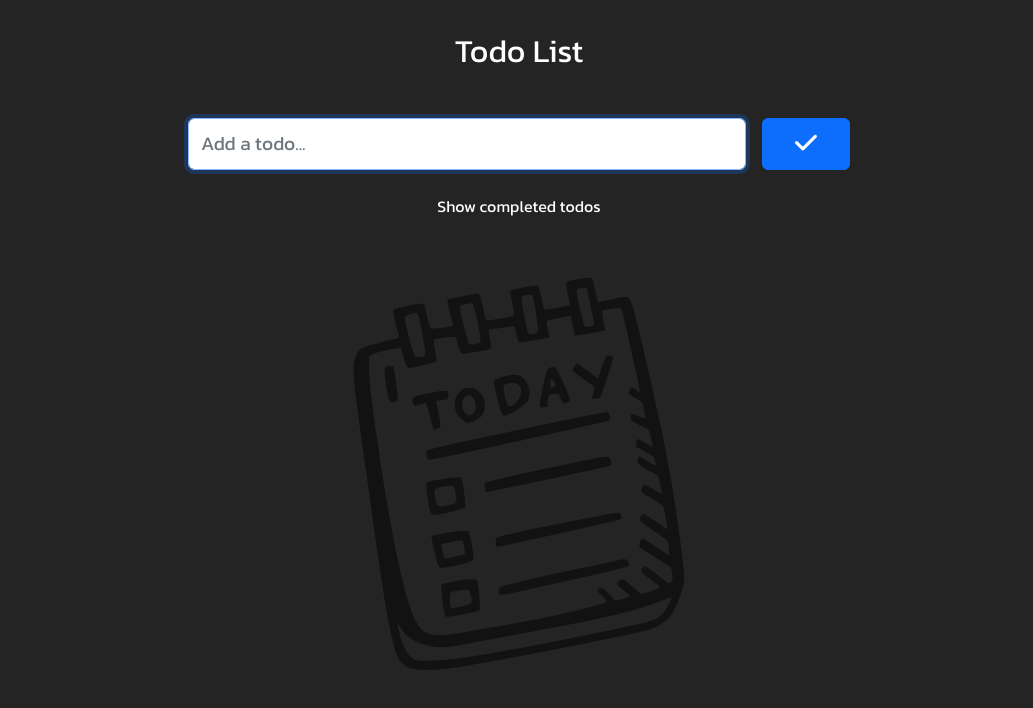
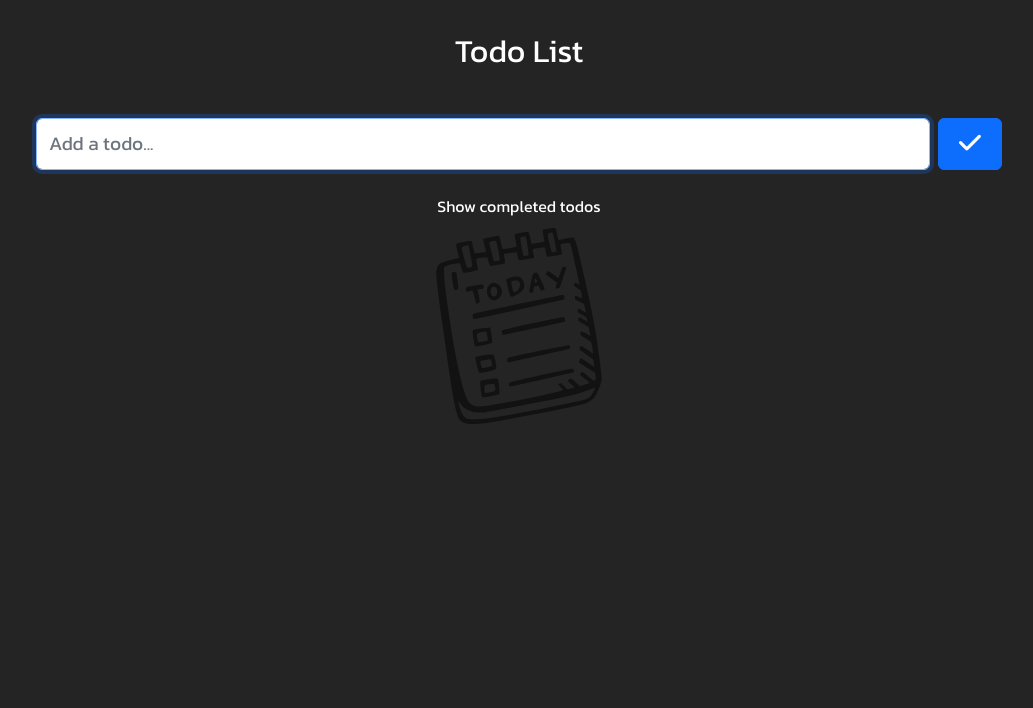
Before and after one commit to MAlDibawy/Todo-App, a React (Vite) app: page / in a window 1280 px wide. Shown: the top 708 px of the page, without its empty margins (121-1154 px from the left). Built offline with nearby package versions, Linux system fonts and the light colour scheme.

Commit message:
enhance design on smaller devices

```diff
--- a/src/App.jsx
+++ b/src/App.jsx
@@ -60,22 +60,23 @@ function App() {
   const editTodo = () => {};
 
   return (
-    <div className="App container">
+    <div className="App container-fluid m-auto">
       <h2 className="text-white mb-4 text-center">Todo List</h2>
 
       <form onSubmit={addTodo}>
-        <div className="d-flex m-auto justify-content-center py-4">
+        <div className="d-flex  justify-content-center py-4">
           <input
             onChange={(e) => {
               setInputText(e.target.value);
             }}
             type="text"
             placeholder="Add a todo..."
-            className="inpValue form-control me-3 w-50"
+            className="inpValue form-control me-2"
             ref={inputRef}
             value={inputText}
+            style={{ maxWidth: "75%" }}
           />
-          <button className="btn btn-primary px-4 text-white" type="submit">
+          <button className="btn btn-primary  text-white" type="submit">
             <span className="icon">
               <i className="fa-solid fa-check d-inline p-2"></i>
             </span>
@@ -90,7 +91,12 @@ function App() {
       <div className="d-flex flex-column-reverse">
         {todos.length == 0 ? (
           <div className="text-center">
-            <img className="todoImg m-5" src={TodoImage} alt="" />
+            <img
+              className="todoImg w-50"
+              src={TodoImage}
+              alt=""
+              style={{ maxHeight: "200px" }}
+            />
           </div>
         ) : (
           todos
```
